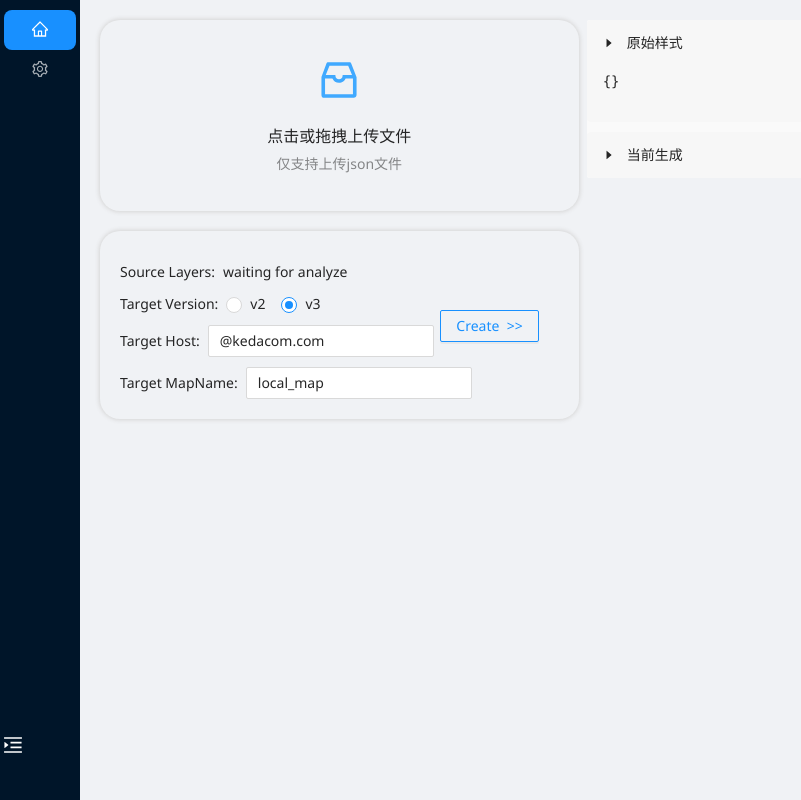
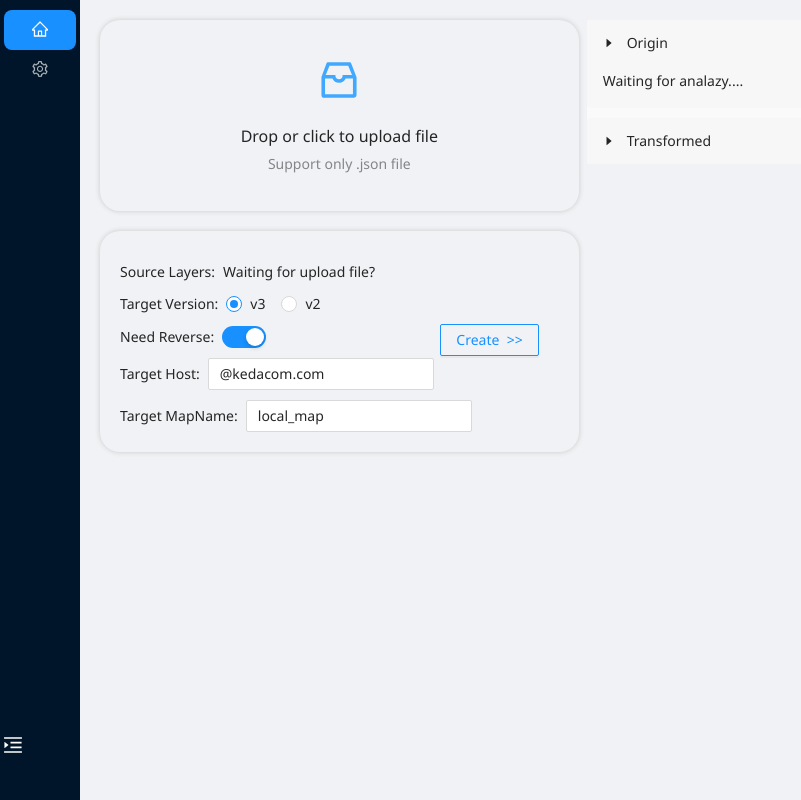
Before and after one commit to BK201c/maptools-web, a Vue app: page /#/dashboard in a window 1280 px wide. Shown: the whole page, without its empty margins (0-801 px from the left). Built offline with nearby package versions, Linux system fonts and the light colour scheme.

Commit message:
增加是否需要转发的按钮

```diff
--- a/components.d.ts
+++ b/components.d.ts
@@ -20,6 +20,7 @@ declare module 'vue' {
     ARow: typeof import('ant-design-vue/es')['Row']
     ASelect: typeof import('ant-design-vue/es')['Select']
     ASpace: typeof import('ant-design-vue/es')['Space']
+    ASwitch: typeof import('ant-design-vue/es')['Switch']
     AUploadDragger: typeof import('ant-design-vue/es')['UploadDragger']
     Higlight: typeof import('./src/components/higlight/index.vue')['default']
     Uploader: typeof import('./src/components/uploader/index.vue')['default']
--- a/package.json
+++ b/package.json
@@ -11,7 +11,7 @@
   "dependencies": {
     "@types/lodash": "^4.14.181",
     "animate.css": "^4.1.1",
-    "ant-design-vue": "^2.2.8",
+    "ant-design-vue": "^3.2.0",
     "axios": "^0.26.1",
     "dotenv": "^16.0.0",
     "file-saver": "^2.0.5",
--- a/src/components/higlight/index.vue
+++ b/src/components/higlight/index.vue
@@ -1,14 +1,15 @@
 <template>
   <section>
     <div class="opera-are" v-if="$props.hasTools">
-      <a-row class="btn-list-item" justify="end">
+      <a-row class="btn-list-item" justify="end" v-if="!isEmpty(code)">
         <a-space>
-          <a-button @click="copyToClipboard"> 复制 </a-button>
-          <a-button @click="downloadParams"> 下载 </a-button>
+          <a-button @click="copyToClipboard"> Copy </a-button>
+          <a-button @click="downloadParams"> Download </a-button>
         </a-space>
       </a-row>
     </div>
-    <pre><code>{{code}}</code></pre>
+    <pre v-if="!isEmpty(code)"><code>{{code}}</code></pre>
+    <div v-if="isEmpty(code)" class="tips">Waiting for analazy....</div>
   </section>
 </template>
 
@@ -16,6 +17,7 @@
 // import dayjs from "dayjs";
 import { message } from "ant-design-vue";
 import FileSaver from "file-saver";
+import { isEmpty } from "lodash";
 
 interface Props {
   code?: Object;
--- a/src/components/uploader/index.vue
+++ b/src/components/uploader/index.vue
@@ -13,8 +13,8 @@
       <p class="ant-upload-drag-icon">
         <AntIcon icon="InboxOutlined" />
       </p>
-      <p class="ant-upload-text">点击或拖拽上传文件</p>
-      <p class="ant-upload-hint">仅支持上传json文件</p>
+      <p class="ant-upload-text">Drop or click to upload file</p>
+      <p class="ant-upload-hint">Support only .json file</p>
     </a-upload-dragger>
   </section>
 </template>
--- a/src/views/dashboard/components/transform.vue
+++ b/src/views/dashboard/components/transform.vue
@@ -10,7 +10,7 @@
             @change="layerCheck(key)"
             >{{ key }}</a-checkbox
           >
-          <span v-if="isEmpty(state.layerGroup)">waiting for analyze</span>
+          <span v-if="isEmpty(state.layerGroup)">Waiting for upload file?</span>
         </a-space>
       </a-col>
     </a-row>
@@ -19,8 +19,8 @@
         <a-space>
           <span>Target Version:</span>
           <a-radio-group v-model:value="state.version" @change="changeVersion">
+            <a-radio value="v3">v3</a-radio>
             <a-radio value="v2">v2</a-radio>
-            <a-radio value="v3">v3</a-radio>
           </a-radio-group>
         </a-space>
       </a-col>
@@ -43,12 +43,20 @@
     <a-row class="trans-styles-items">
       <a-col :span="24">
         <a-space>
+          <span>Need Reverse:</span>
+          <a-switch v-model:checked="state.isNeedReverse" />
+        </a-space>
+      </a-col>
+    </a-row>
+    <a-row class="trans-styles-items" v-if="state.isNeedReverse">
+      <a-col :span="24">
+        <a-space>
           <span>Target Host:</span>
           <a-input v-model:value="state.targetHost" placeholder="Host" />
         </a-space>
       </a-col>
     </a-row>
-    <a-row class="trans-styles-items">
+    <a-row class="trans-styles-items" v-if="state.isNeedReverse">
       <a-col :span="24">
         <a-space>
           <span>Target MapName:</span>
@@ -83,6 +91,7 @@ interface form {
   targetHost: string;
   targetMapName: string;
   version: string;
+  isNeedReverse: boolean;
 }
 const state = reactive(<form>{
   checkAll: false,
@@ -94,6 +103,7 @@ const state = reactive(<form>{
   targetHost: "@kedacom.com",
   targetMapName: "local_map",
   version: "v3",
+  isNeedReverse: true,
 });
 
 watch(
@@ -206,9 +216,11 @@ const getReverseLayer = () => {
     for (const key in layers) {
       if (Object.prototype.hasOwnProperty.call(layers, key)) {
         const element = layers[key];
-        if (!element.hasOwnProperty("auth") || element.auth) {
+        if (state.isNeedReverse) {
           element.url = replaceTargetUrl(element.url, state.version);
           Object.assign(element, { auth: true });
+        } else {
+          Object.assign(element, { auth: false });
         }
       }
     }
--- a/src/views/dashboard/index.vue
+++ b/src/views/dashboard/index.vue
@@ -21,10 +21,10 @@
           <template #expandIcon="{ isActive }">
             <AntIcon icon="CaretRightOutlined" :rotate="isActive ? 90 : 0" />
           </template>
-          <a-collapse-panel key="1" header="原始样式" :style="customStyle">
+          <a-collapse-panel key="1" header="Origin" :style="customStyle">
             <Higlight :code="state.uploadStyle" :hasTools="false"></Higlight>
           </a-collapse-panel>
-          <a-collapse-panel key="2" header="当前生成" :style="customStyle">
+          <a-collapse-panel key="2" header="Transformed" :style="customStyle">
             <Higlight
               :code="state.rebuildStyle"
               :fileName="state.fileName"
```
Also changed, not shown: 1 other file (tests, documents, lock files or other folders).
